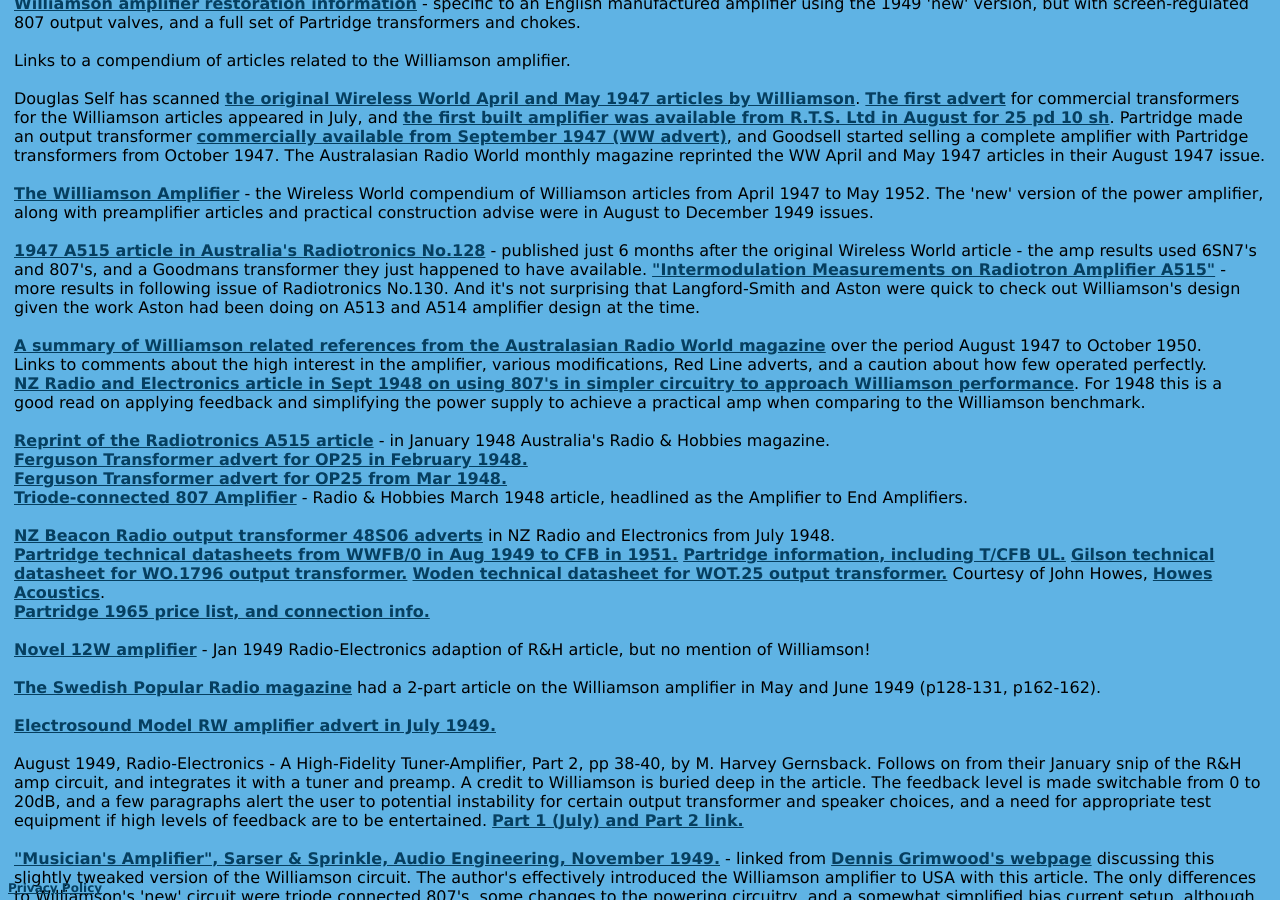
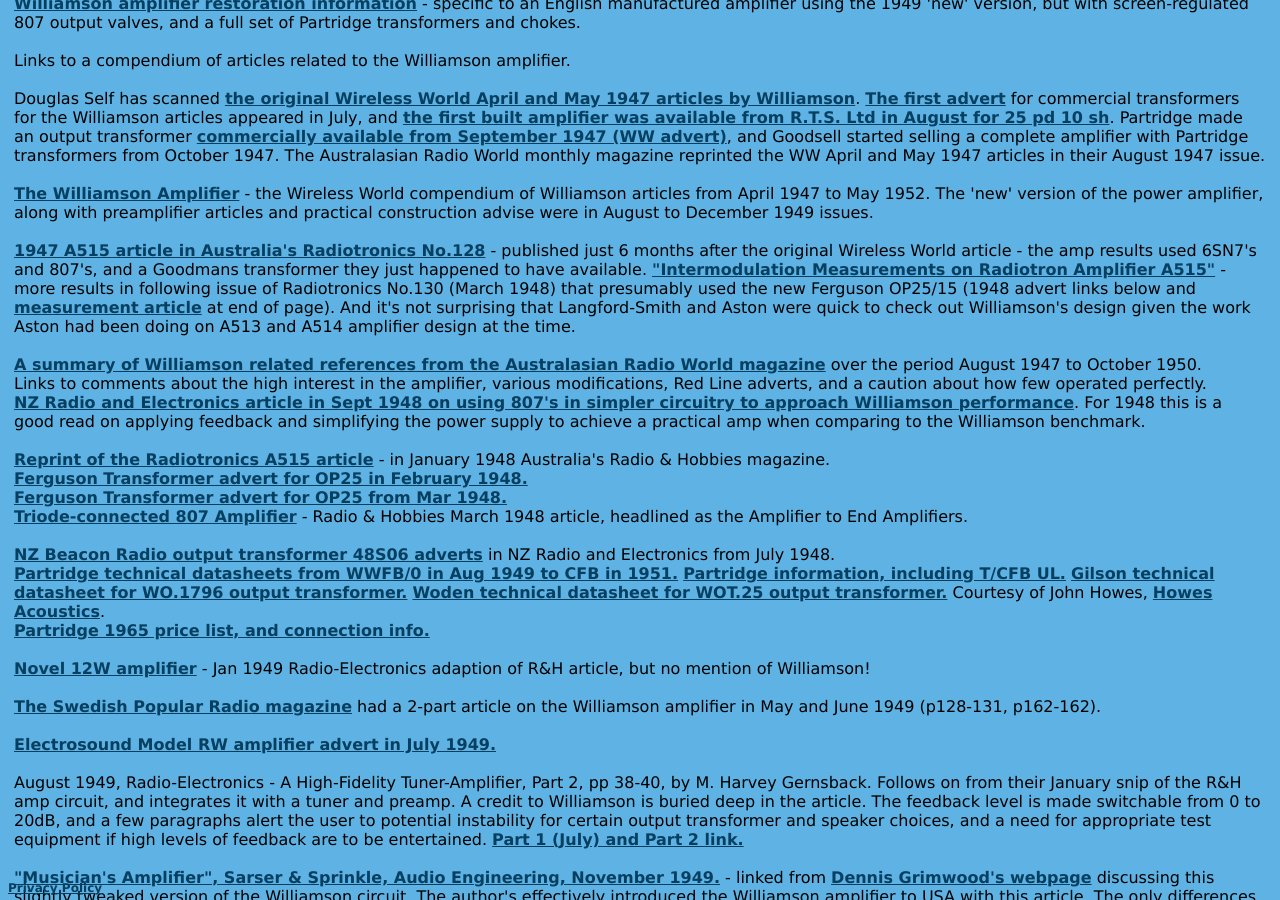
Before and after one commit to michael-robbins/michael-robbins.github.io, a Jekyll site: the page built from projects/Williamson.html, in a window 1280 px wide and 900 px high, scrolled down 1500 px. Built offline with Jekyll 4.4.1, drawn with Linux system fonts in a browser that asks for light colours; some of the changed text lies outside the part shown.

Commit message:
Update Williamson.html

```diff
--- a/projects/Williamson.html
+++ b/projects/Williamson.html
@@ -55,7 +55,7 @@
       The 'new' version of the power amplifier, along with preamplifier articles and practical construction advise were in August to December 1949 issues.
       <br /><br />
       <a href="/static/A515.pdf">1947 A515 article in Australia's Radiotronics No.128</a> - published just 6 months after the original Wireless World article - the amp results used 6SN7's and 807's, and a Goodmans transformer they just happened to have available.
-      <a href="/static/intermodulation-A515.pdf">"Intermodulation Measurements on Radiotron Amplifier A515"</a> - more results in following issue of Radiotronics No.130. And it's not surprising that Langford-Smith and Aston were quick to check out Williamson's design given the work Aston had been doing on A513 and A514 amplifier design at the time.
+      <a href="/static/intermodulation-A515.pdf">"Intermodulation Measurements on Radiotron Amplifier A515"</a> - more results in following issue of Radiotronics No.130 (March 1948) that presumably used the new Ferguson OP25/15 (1948 advert links below and <a href="/static/Williamson output transformer measurements.pdf">measurement article</a> at end of page). And it's not surprising that Langford-Smith and Aston were quick to check out Williamson's design given the work Aston had been doing on A513 and A514 amplifier design at the time.
       <br /><br />
       <a href="/static/ARW%20summary.pdf">A summary of Williamson related references from the Australasian Radio World magazine</a> over the period August 1947 to October 1950.
       <br />Links to comments about the high interest in the amplifier, various modifications, Red Line adverts, and a caution about how few operated perfectly.
```
Also changed, not shown: other parts of projects/Williamson.html (+1 -1 lines).
